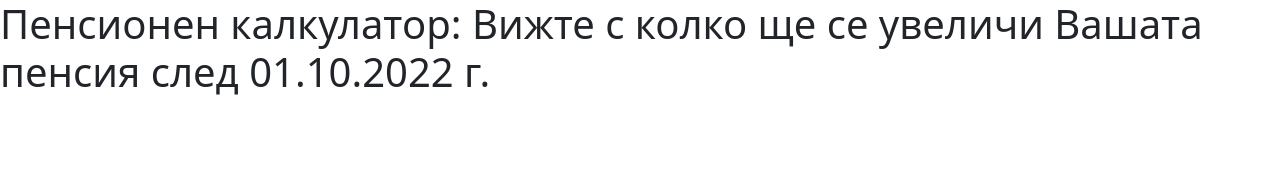
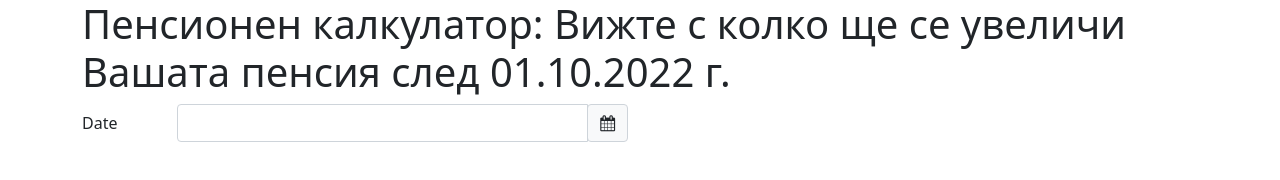
Before and after one commit to ivantcholakov/pension-calculator-2022, a plain HTML site: page index.html in a window 1280 px wide. Drawn offline with nearby package versions, Linux system fonts and the light colour scheme.

Commit message:
Adding Bootstrap 5 date picker.

```diff
--- a/index.html
+++ b/index.html
@@ -7,14 +7,53 @@
 
     <!-- Bootstrap CSS -->
     <link href="https://cdn.jsdelivr.net/npm/bootstrap@5.0.2/dist/css/bootstrap.min.css" rel="stylesheet" integrity="sha384-EVSTQN3/azprG1Anm3QDgpJLIm9Nao0Yz1ztcQTwFspd3yD65VohhpuuCOmLASjC" crossorigin="anonymous">
+    <link rel='stylesheet' href='https://cdnjs.cloudflare.com/ajax/libs/bootstrap-datepicker/1.9.0/css/bootstrap-datepicker.min.css'>
+    <link rel='stylesheet' href='https://cdnjs.cloudflare.com/ajax/libs/font-awesome/4.7.0/css/font-awesome.min.css'>
+
+    <style>
+
+        .input-group-append {
+            cursor: pointer;
+         }
+
+    </style>
 
     <title>Пенсионен калкулатор: Вижте с колко ще се увеличи Вашата пенсия след 01.10.2022 г.</title>
   </head>
   <body>
-    <h1>Пенсионен калкулатор: Вижте с колко ще се увеличи Вашата пенсия след 01.10.2022 г.</h1>
+
+    <section class="container">
+        <h1>Пенсионен калкулатор: Вижте с колко ще се увеличи Вашата пенсия след 01.10.2022 г.</h1>
+
+    <form class="row">
+        <label for="date" class="col-1 col-form-label">Date</label>
+        <div class="col-5">
+            <div class="input-group date" id="datepicker">
+                <input type="text" class="form-control" id="date"/>
+                <span class="input-group-append">
+                    <span class="input-group-text bg-light d-block">
+                        <i class="fa fa-calendar"></i>
+                    </span>
+                </span>
+            </div>
+        </div>
+    </form>
+
+    </section>
 
     <!-- Bootstrap Bundle with Popper -->
+    <script src='https://ajax.googleapis.com/ajax/libs/jquery/3.4.1/jquery.min.js'></script>
     <script src="https://cdn.jsdelivr.net/npm/bootstrap@5.0.2/dist/js/bootstrap.bundle.min.js" integrity="sha384-MrcW6ZMFYlzcLA8Nl+NtUVF0sA7MsXsP1UyJoMp4YLEuNSfAP+JcXn/tWtIaxVXM" crossorigin="anonymous"></script>
+    <script src='https://cdnjs.cloudflare.com/ajax/libs/bootstrap-datepicker/1.9.0/js/bootstrap-datepicker.min.js'></script>
+
+    <script>
+
+        $(function() {
+
+           $('#datepicker').datepicker();
+        });
+
+    </script>
 
   </body>
 </html>
```
